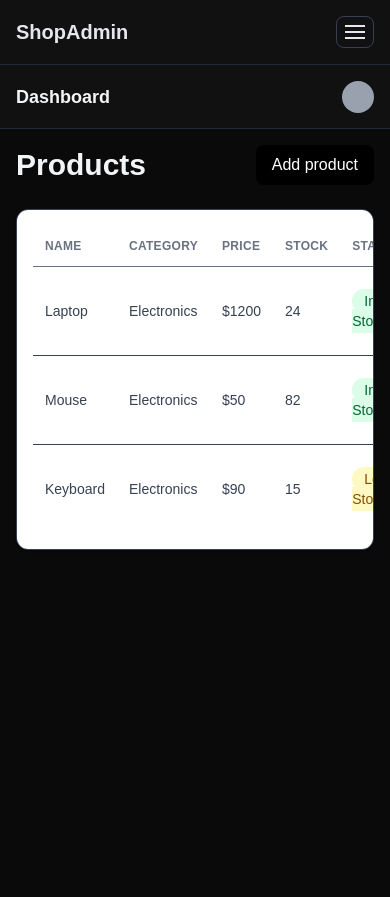
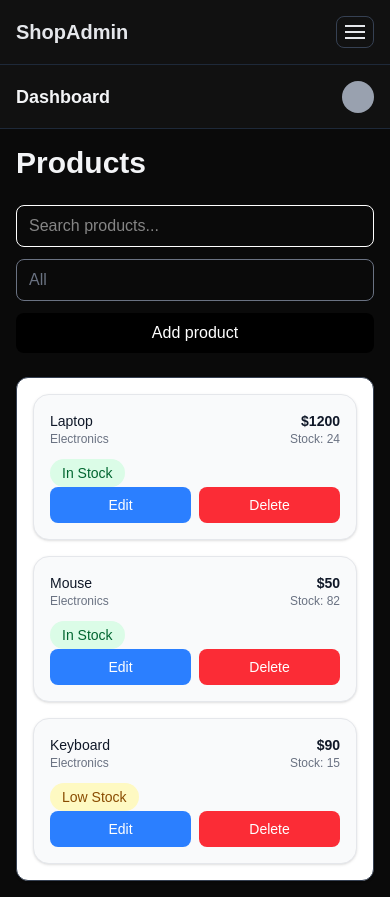
Before and after one commit to kenny-4111/shopadmin, a Next.js app: page /products in a window 390 px wide. Before the commit the page ends 844 px from the top, so only its background shows below. Built offline with nearby package versions, Linux system fonts and the light colour scheme.

Commit message:
feat:search product and category filter

```diff
--- a/app/(admin)/products/page.tsx
+++ b/app/(admin)/products/page.tsx
@@ -12,8 +12,9 @@ export default function ProductsPage() {
   const [products, setProducts] = useState(initialProducts);
   const [selectedProduct, setSelectedProduct] = useState<Product | null>(null);
   const [isDeleteModalOpen, setIsDeleteModalOpen] = useState(false);
+  const [searchTerm, setSearchTerm] = useState("");
+  const [selectedCategory, setSelectedCategory] = useState("All");
   const mode = selectedProduct ? "edit" : "add";
-
   function handleSubmit(newProduct: NewProduct) {
     if (!selectedProduct) {
       const newId =
@@ -62,21 +63,57 @@ export default function ProductsPage() {
     handleDeleteProduct(selectedProduct.id);
     handleCloseDeleteModal();
   }
+  const search = searchTerm.toLowerCase();
+  const filteredProducts = products.filter((product) => {
+    const matchesSearch = product.name.toLowerCase().includes(search);
+    const matchesCategory =
+      selectedCategory === "All" || product.category === selectedCategory;
+    return matchesSearch && matchesCategory;
+  });
+
+  // category filter
+  const categories = [
+    "All",
+    ...new Set(products.map((product) => product.category)),
+  ];
 
   return (
     <div className="space-y-6">
-      <div className="flex items-center justify-between">
-        <h1 className="text-3xl font-bold">Products</h1>
+      <h1 className="text-3xl font-bold">Products</h1>
 
-        <button
-          onClick={handleOpenModal}
-          className="rounded-lg bg-black px-4 py-2 text-white">
-          Add product
-        </button>
+      <div className="flex w-full flex-col gap-4 md:flex-row md:items-center md:justify-between">
+        <div className="flex flex-wrap gap-3 sm:flex-row sm:items-center sm:gap-3 md:w-auto min-w-0">
+          <input
+            type="text"
+            placeholder="Search products..."
+            value={searchTerm}
+            onChange={(e) => setSearchTerm(e.target.value)}
+            className="rounded-lg border px-3 py-2 text-white sm:w-auto w-full min-w-0 max-w-full text-gray-700 "
+          />
+          <div className="w-full min-w-0 max-w-full sm:w-auto">
+            <select
+              aria-label="Filter products by category"
+              value={selectedCategory}
+              onChange={(e) => setSelectedCategory(e.target.value)}
+              className="block w-full md:w-48 rounded-lg border px-3 py-2 text-gray-500 appearance-none">
+              {categories.map((category) => (
+                <option key={category} value={category}>
+                  {category}
+                </option>
+              ))}
+            </select>
+          </div>
+
+          <button
+            onClick={handleOpenModal}
+            className="w-full sm:w-auto rounded-lg bg-black px-4 py-2 text-white">
+            Add product
+          </button>
+        </div>
       </div>
 
       <ProductTable
-        products={products}
+        products={filteredProducts}
         onEdit={handleEditProduct}
         onDelete={handleOpenDeleteModal}
       />
--- a/components/tables/ProductTable.tsx
+++ b/components/tables/ProductTable.tsx
@@ -13,7 +13,45 @@ export default function ProductTable({
 }: ProductTableProps) {
   return (
     <div className="overflow-x-auto rounded-xl border bg-white text-gray-700 p-4 shadow-sm sm:p-6">
-      <table className="min-w-full text-sm sm:text-base">
+      <div className="space-y-4 sm:hidden">
+        {products.map((product) => (
+          <div
+            key={product.id}
+            className="rounded-2xl border border-gray-200 bg-gray-50 p-4 shadow-sm">
+            <div className="flex items-center justify-between gap-3">
+              <div>
+                <p className="text-sm font-medium text-gray-900">
+                  {product.name}
+                </p>
+                <p className="text-xs text-gray-500">{product.category}</p>
+              </div>
+              <div className="text-right">
+                <p className="text-sm font-semibold text-gray-900">
+                  ${product.price}
+                </p>
+                <p className="text-xs text-gray-500">Stock: {product.stock}</p>
+              </div>
+            </div>
+            <div className="mt-3 flex flex-wrap items-center gap-2 text-sm text-gray-700">
+              <StockBadge stock={product.stock} />
+            </div>
+            <div className="flex items-center gap-2 whitespace-nowrap">
+              <button
+                onClick={() => onEdit(product)}
+                className="flex-1 rounded-lg bg-blue-500 px-3 py-2 text-sm font-medium text-white hover:bg-blue-600 sm:flex-none">
+                Edit
+              </button>
+              <button
+                onClick={() => onDelete?.(product)}
+                className="flex-1 rounded-lg bg-red-500 px-3 py-2 text-sm font-medium text-white hover:bg-red-600 sm:flex-none">
+                Delete
+              </button>
+            </div>
+          </div>
+        ))}
+      </div>
+
+      <table className="min-w-full text-sm sm:text-base hidden sm:table">
         <thead>
           <tr className="border-b text-left text-xs uppercase tracking-wide text-gray-500 sm:text-sm">
             <th className="px-3 py-3">Name</th>
```
